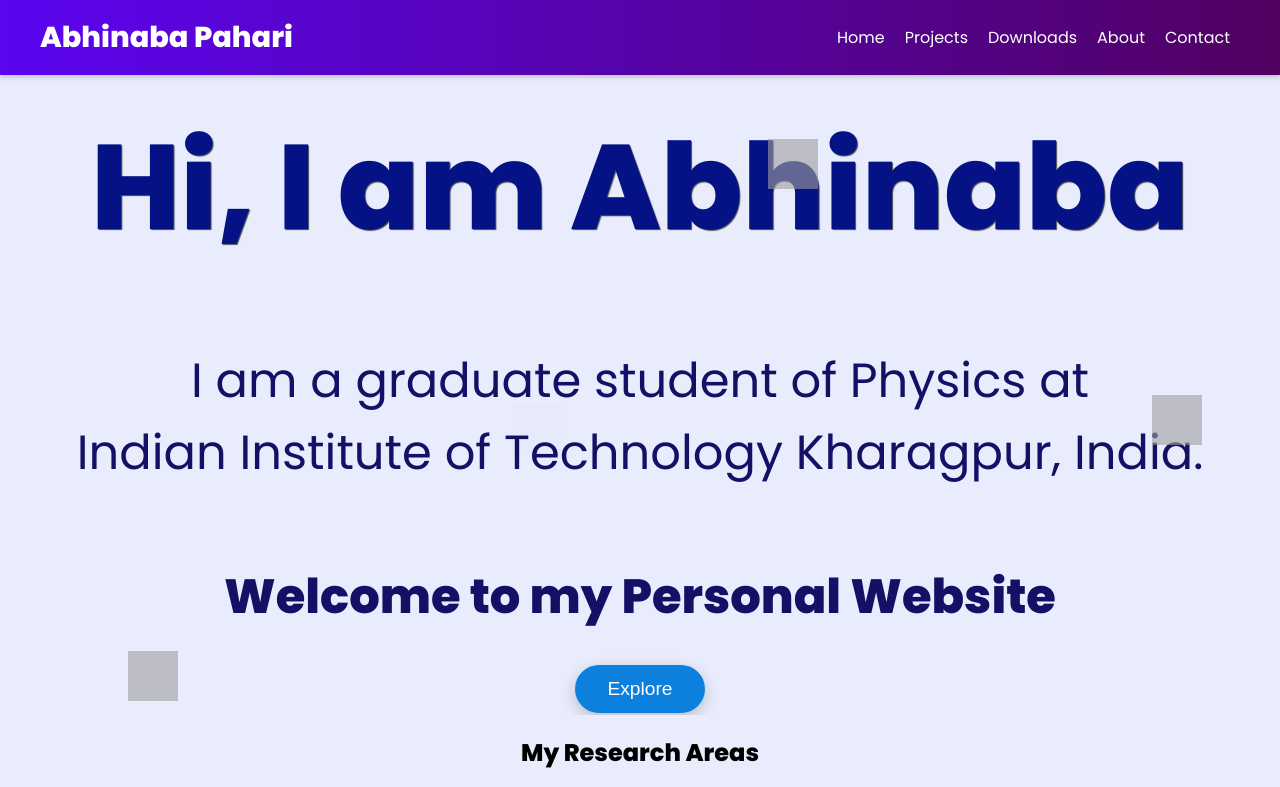
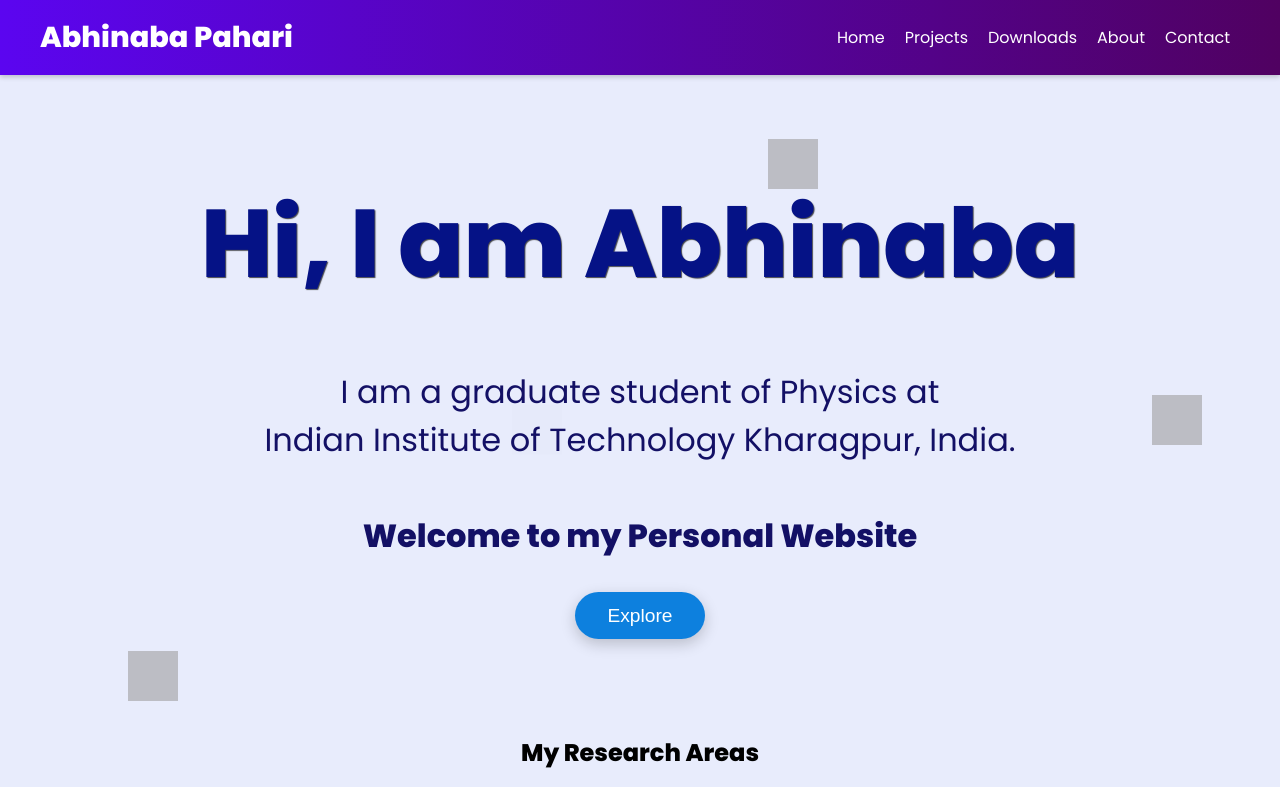
Before and after one commit to abhinabakgp/abhinabakgp.github.io, a plain HTML site: page index.html in a window 1280 px wide. Shown: the top 787 px of the page. Drawn offline with nearby package versions, Linux system fonts and the light colour scheme; grey boxes are pictures that could not be loaded.

Commit message:
Update styles.css

```diff
--- a/styles.css
+++ b/styles.css
@@ -153,7 +153,7 @@ nav ul li a:hover{
 }
 
 .home h1 {
-    font-size: 15vmin;
+    font-size: 12vmin;
     font-weight: 700;
     text-shadow: 1px 1px 1px rgba(0, 0, 0, 0.7);
     animation: fadeIn 1s ease-in-out;
@@ -161,7 +161,7 @@ nav ul li a:hover{
 }
 
 .home p {
-    font-size: 6vmin;
+    font-size: 4vmin;
     margin-bottom: 2rem;
     animation: fadeIn 1s ease-in-out;
 }
```
